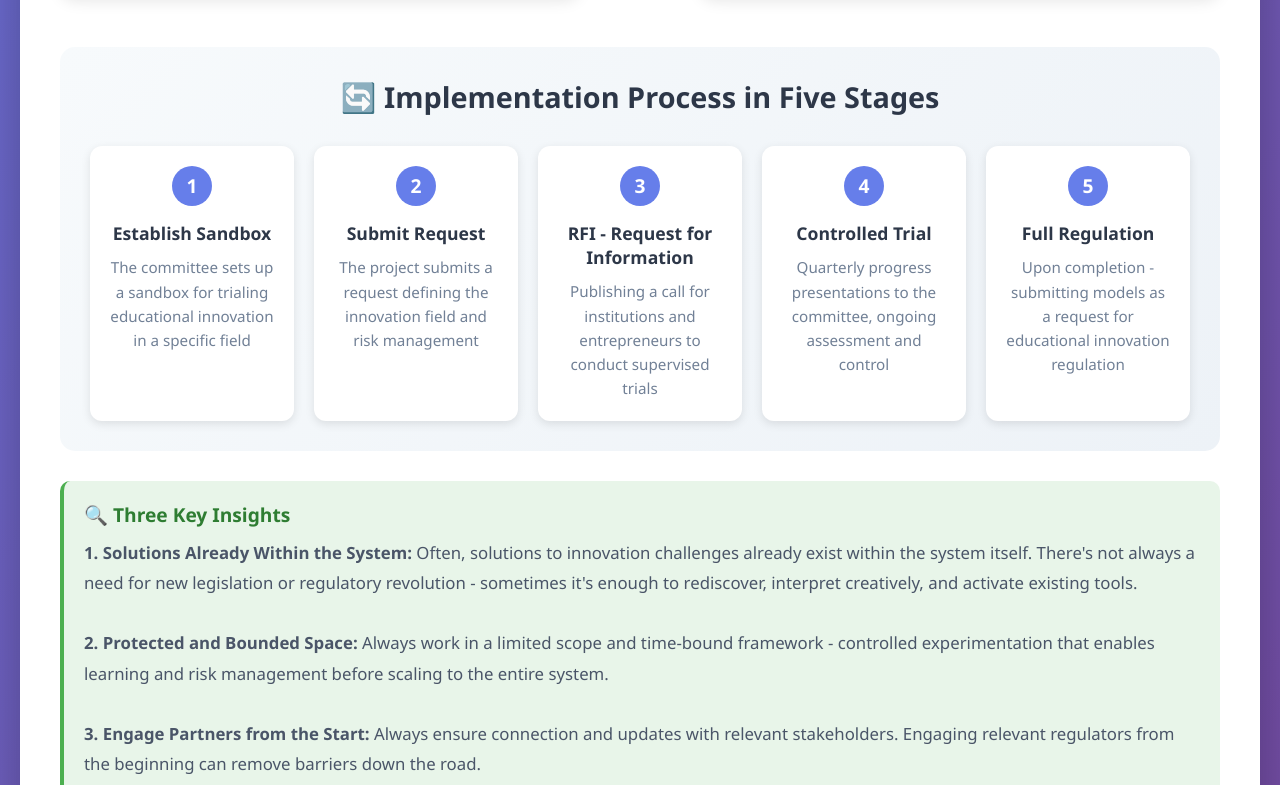
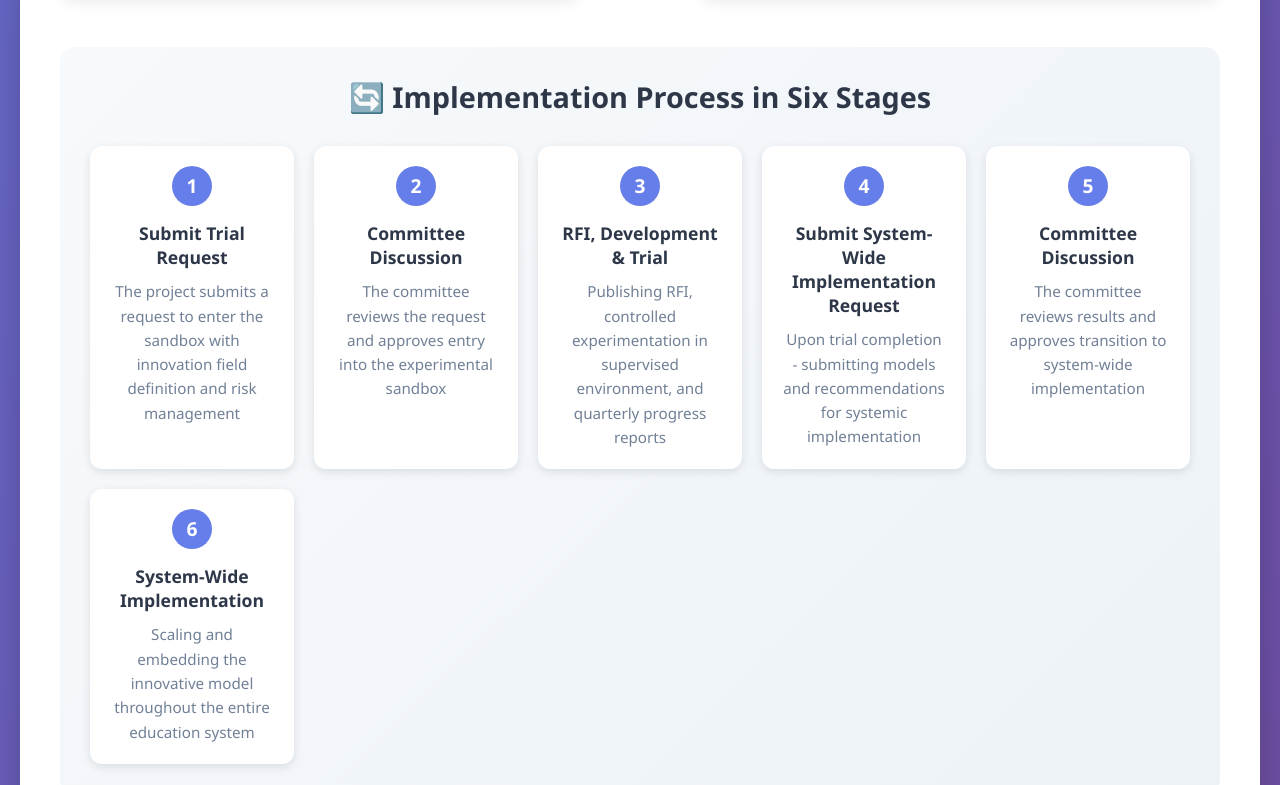
Before and after one commit to 21061976/brief-sandbox-for-720-, a plain HTML site: page index.html in a window 1280 px wide. Shown: the part 1369-2154 px from the top of the page. Drawn offline with Linux system fonts and the light colour scheme.

Commit message:
Update implementation process to six stages

```diff
--- a/index.html
+++ b/index.html
@@ -291,37 +291,43 @@
 
         <!-- Process Section -->
         <div class="process-section">
-            <h2 class="process-title">🔄 Implementation Process in Five Stages</h2>
+            <h2 class="process-title">🔄 Implementation Process in Six Stages</h2>
 
             <div class="steps">
                 <div class="step">
                     <div class="step-number">1</div>
-                    <div class="step-title">Establish Sandbox</div>
-                    <div class="step-desc">The committee sets up a sandbox for trialing educational innovation in a specific field</div>
+                    <div class="step-title">Submit Trial Request</div>
+                    <div class="step-desc">The project submits a request to enter the sandbox with innovation field definition and risk management</div>
                 </div>
 
                 <div class="step">
                     <div class="step-number">2</div>
-                    <div class="step-title">Submit Request</div>
-                    <div class="step-desc">The project submits a request defining the innovation field and risk management</div>
+                    <div class="step-title">Committee Discussion</div>
+                    <div class="step-desc">The committee reviews the request and approves entry into the experimental sandbox</div>
                 </div>
 
                 <div class="step">
                     <div class="step-number">3</div>
-                    <div class="step-title">RFI - Request for Information</div>
-                    <div class="step-desc">Publishing a call for institutions and entrepreneurs to conduct supervised trials</div>
+                    <div class="step-title">RFI, Development & Trial</div>
+                    <div class="step-desc">Publishing RFI, controlled experimentation in supervised environment, and quarterly progress reports</div>
                 </div>
 
                 <div class="step">
                     <div class="step-number">4</div>
-                    <div class="step-title">Controlled Trial</div>
-                    <div class="step-desc">Quarterly progress presentations to the committee, ongoing assessment and control</div>
+                    <div class="step-title">Submit System-Wide Implementation Request</div>
+                    <div class="step-desc">Upon trial completion - submitting models and recommendations for systemic implementation</div>
                 </div>
 
                 <div class="step">
                     <div class="step-number">5</div>
-                    <div class="step-title">Full Regulation</div>
-                    <div class="step-desc">Upon completion - submitting models as a request for educational innovation regulation</div>
+                    <div class="step-title">Committee Discussion</div>
+                    <div class="step-desc">The committee reviews results and approves transition to system-wide implementation</div>
+                </div>
+
+                <div class="step">
+                    <div class="step-number">6</div>
+                    <div class="step-title">System-Wide Implementation</div>
+                    <div class="step-desc">Scaling and embedding the innovative model throughout the entire education system</div>
                 </div>
             </div>
         </div>
```
